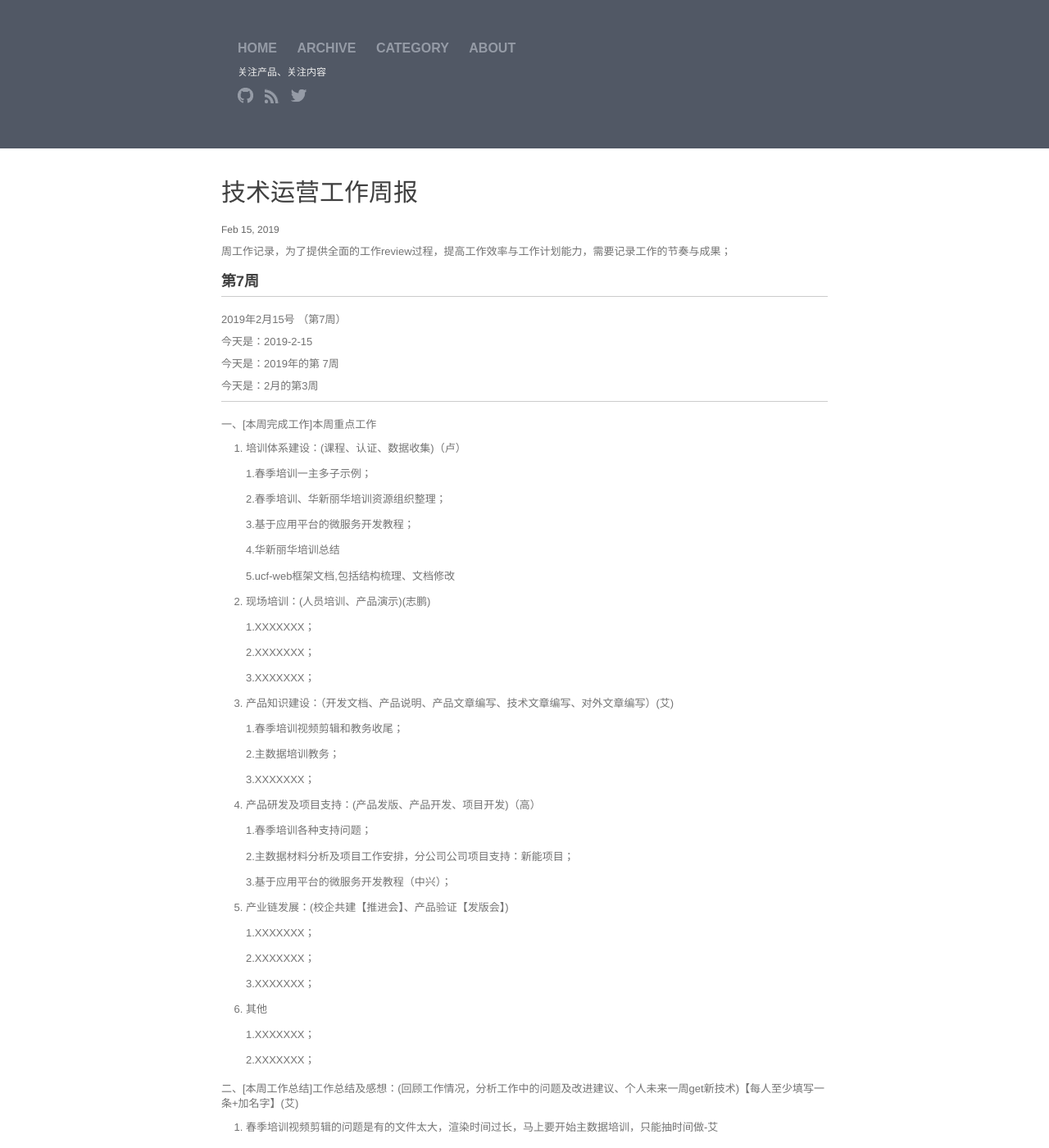
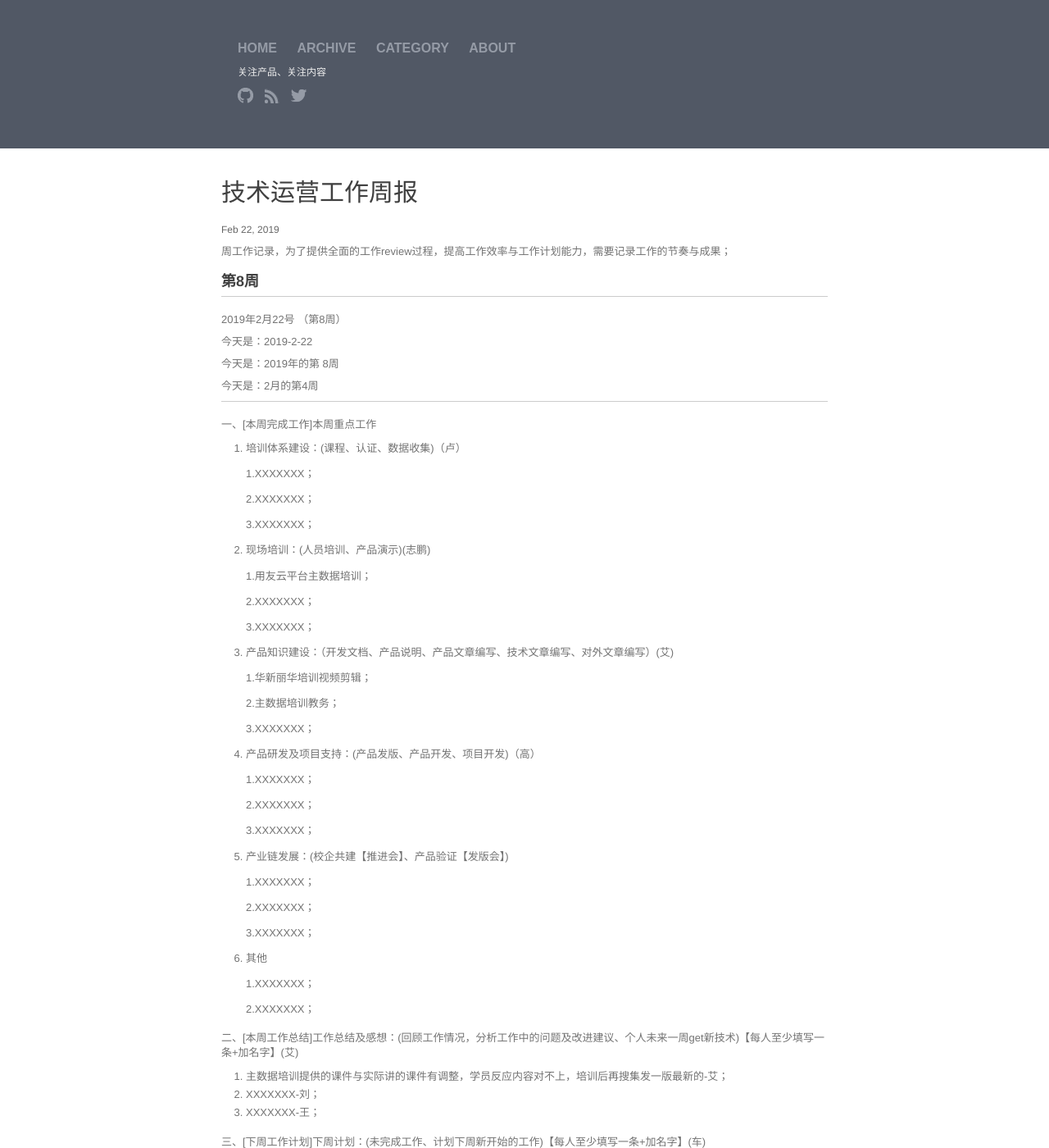
Before and after one commit to walllFlower/blog, a Jekyll site: the page built from _posts/2018-07-17-day_report_cxz.md, in a window 1280 px wide and 1400 px high. Shown: the whole window at 82% size. Built offline with Jekyll 4.4.1, drawn with Linux system fonts in a browser that asks for light colours; comment, search, counter and statistics services are not loaded; some of the changed text lies outside the part shown.

Commit message:
Update 2018-07-17-day_report_cxz.md

```diff
--- a/_posts/2018-07-17-day_report_cxz.md
+++ b/_posts/2018-07-17-day_report_cxz.md
@@ -1,11 +1,85 @@
 ---
 layout: post
 title:  "技术运营工作周报"
-date:   2019-2-15 14:57:32
+date:   2019-2-22 14:57:32
 categories: 技术运营工作周报
 ---
 
 周工作记录，为了提供全面的工作review过程，提高工作效率与工作计划能力，需要记录工作的节奏与成果；
+
+###  第8周
+
+***
+
+2019年2月22号 （第8周）
+
+今天是：2019-2-22
+
+今天是：2019年的第 8周
+
+今天是：2月的第4周
+
+***
+
+一、[本周完成工作]本周重点工作
+
+1. 培训体系建设：(课程、认证、数据收集)（卢）
+
+    1.XXXXXXX；
+
+    2.XXXXXXX；
+
+    3.XXXXXXX；
+
+2. 现场培训：(人员培训、产品演示)(志鹏)
+
+    1.用友云平台主数据培训；
+
+    2.XXXXXXX；
+
+    3.XXXXXXX；
+
+3. 产品知识建设：（开发文档、产品说明、产品文章编写、技术文章编写、对外文章编写）(艾)
+
+    1.华新丽华培训视频剪辑；
+
+    2.主数据培训教务；
+
+    3.XXXXXXX；
+
+4. 产品研发及项目支持：(产品发版、产品开发、项目开发)（高）
+
+    1.XXXXXXX；
+
+    2.XXXXXXX；
+
+    3.XXXXXXX；
+
+5. 产业链发展：(校企共建【推进会】、产品验证【发版会】)
+
+    1.XXXXXXX；
+
+    2.XXXXXXX；
+
+    3.XXXXXXX；
+
+6. 其他
+
+    1.XXXXXXX；
+
+    2.XXXXXXX；
+
+二、[本周工作总结]工作总结及感想：(回顾工作情况，分析工作中的问题及改进建议、个人未来一周get新技术)【每人至少填写一条+加名字】(艾)
+
+1. 主数据培训提供的课件与实际讲的课件有调整，学员反应内容对不上，培训后再搜集发一版最新的-艾；
+2. XXXXXXX-刘；
+3. XXXXXXX-王；
+
+三、[下周工作计划]下周计划：(未完成工作、计划下周新开始的工作)【每人至少填写一条+加名字】(车)
+
+1. 华新丽华培训视频剪辑，主数据培训教务-艾
+2. XXXXXXX；
+3. XXXXXXX；
 
 ###  第7周
 
```
